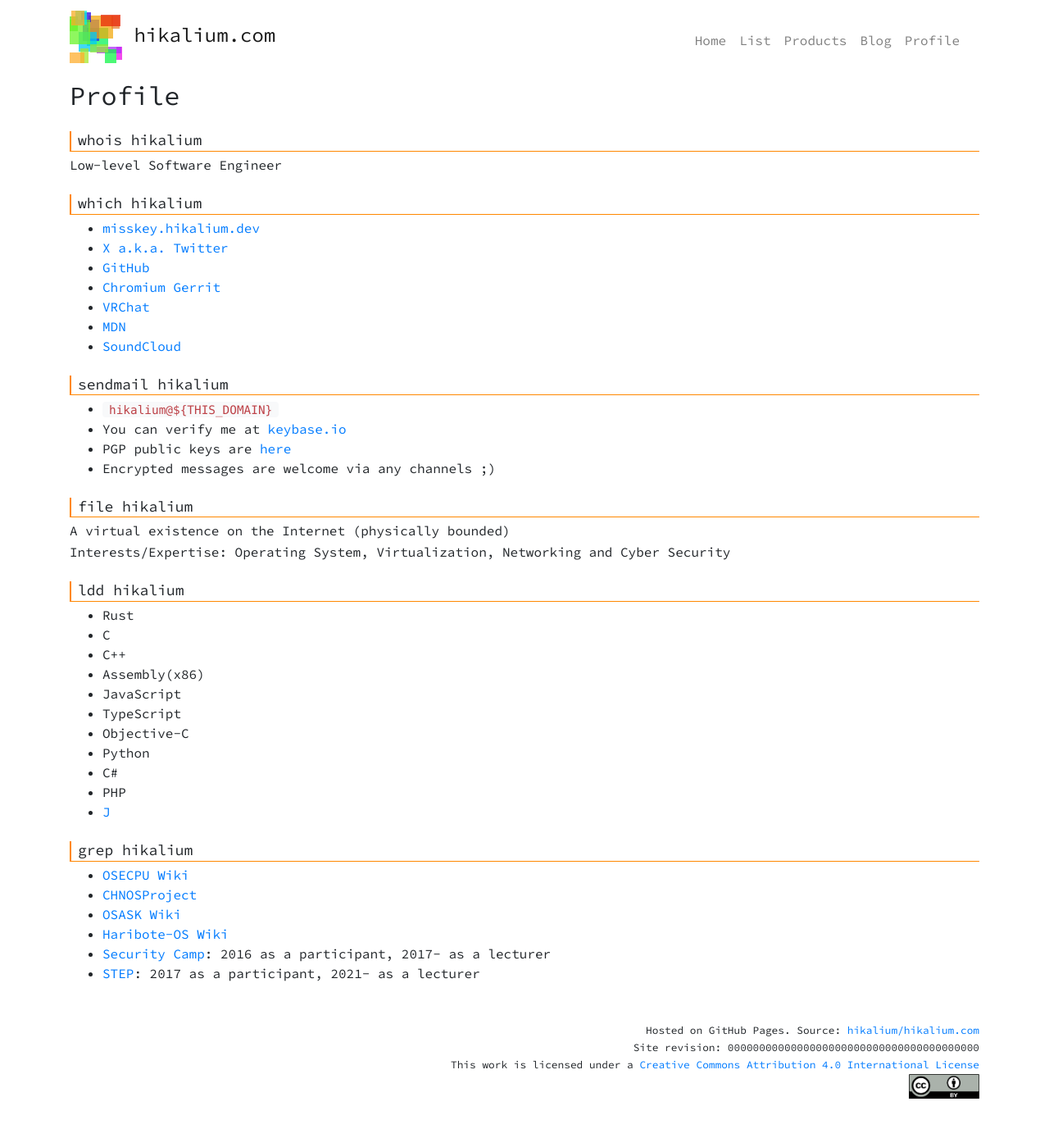
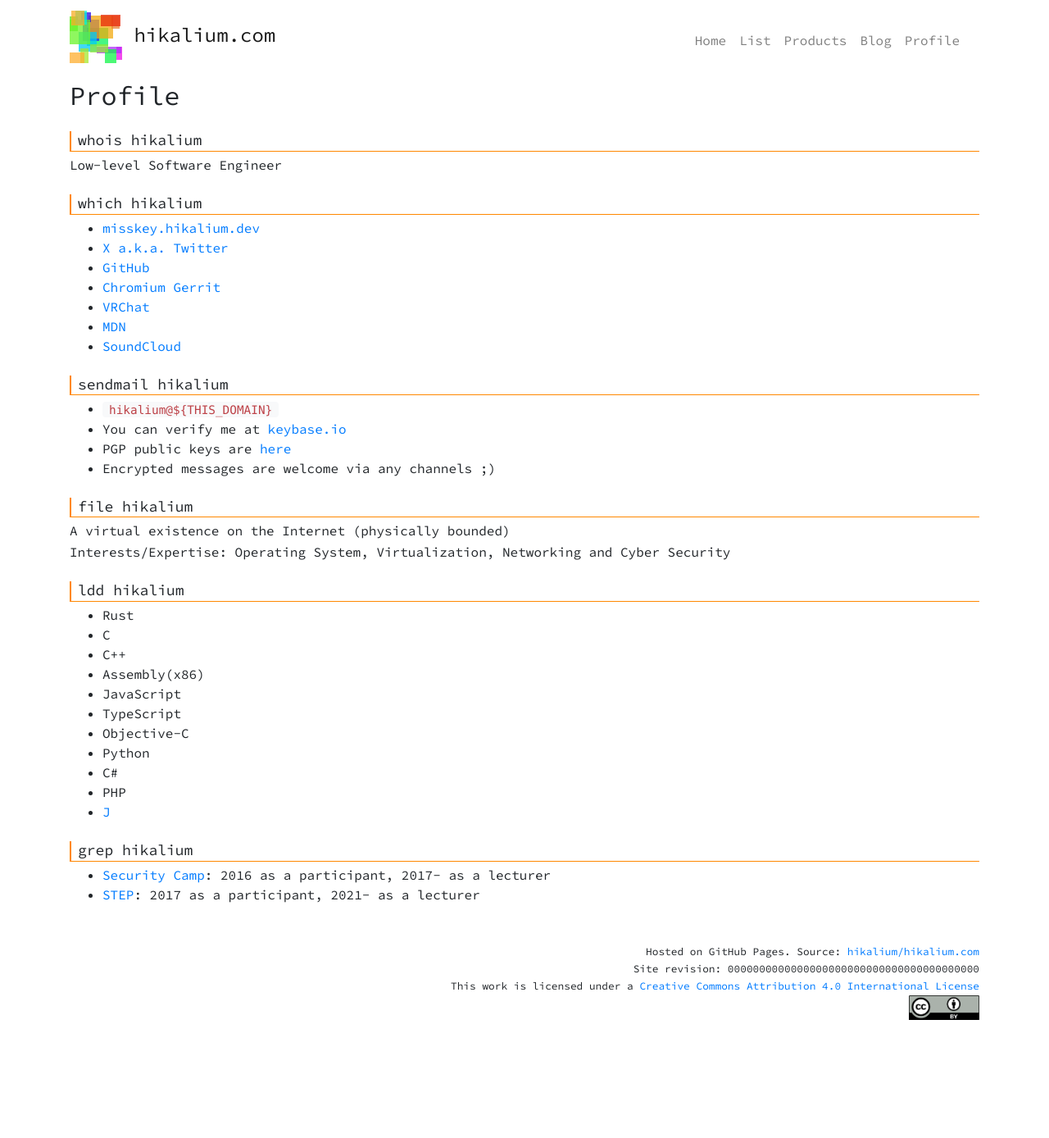
Before and after one commit to hikalium/hikalium.com, a Jekyll site: the page built from profile.md, in a window 1280 px wide. Shown: the whole page at 82% size. Built offline with Jekyll 4.4.1, drawn with Linux system fonts in a browser that asks for light colours; our own code applies the rules of GitHub Pages for plain Markdown files; after the commit the page ends 1292 px from its top, so only the background shows below that.

Commit message:
Update profile.md

```diff
--- a/profile.md
+++ b/profile.md
@@ -41,9 +41,5 @@ Interests/Expertise: Operating System, Virtualization, Networking and Cyber Secu
 - [J](http://www.jsoftware.com/)
 
 ### grep hikalium
-- [OSECPU Wiki](http://osecpu.osask.jp/wiki/?hikarupsp)
-- [CHNOSProject](http://chnosproject.osdn.jp/)
-- [OSASK Wiki](http://osask.net/w/520.html)
-- [Haribote-OS Wiki](http://hrb.osask.jp/wiki/?hikarupsp)
 - [Security Camp](https://www.ipa.go.jp/en/about/it-talents/security-camp.html): 2016 as a participant, 2017- as a lecturer
 - [STEP](https://landing.google.com/intl/ALL_jp/step/): 2017 as a participant, 2021- as a lecturer
```
